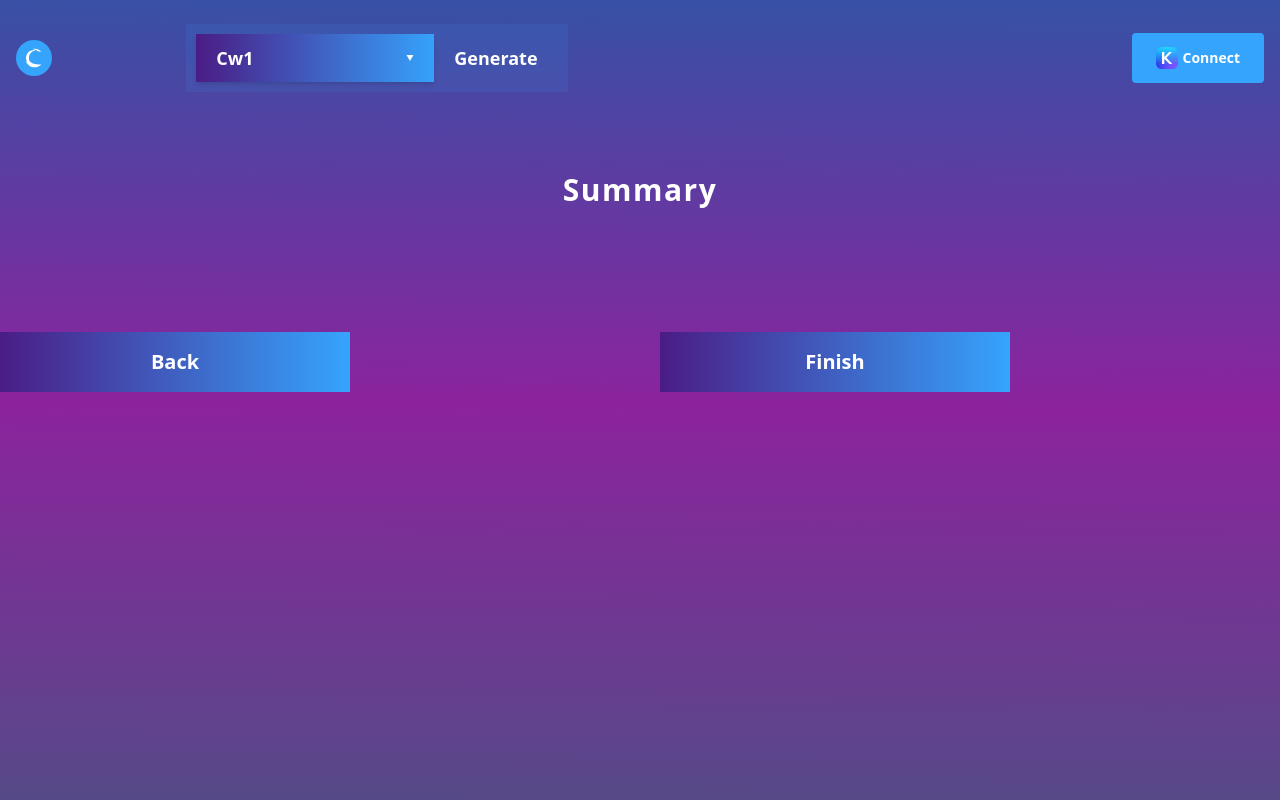
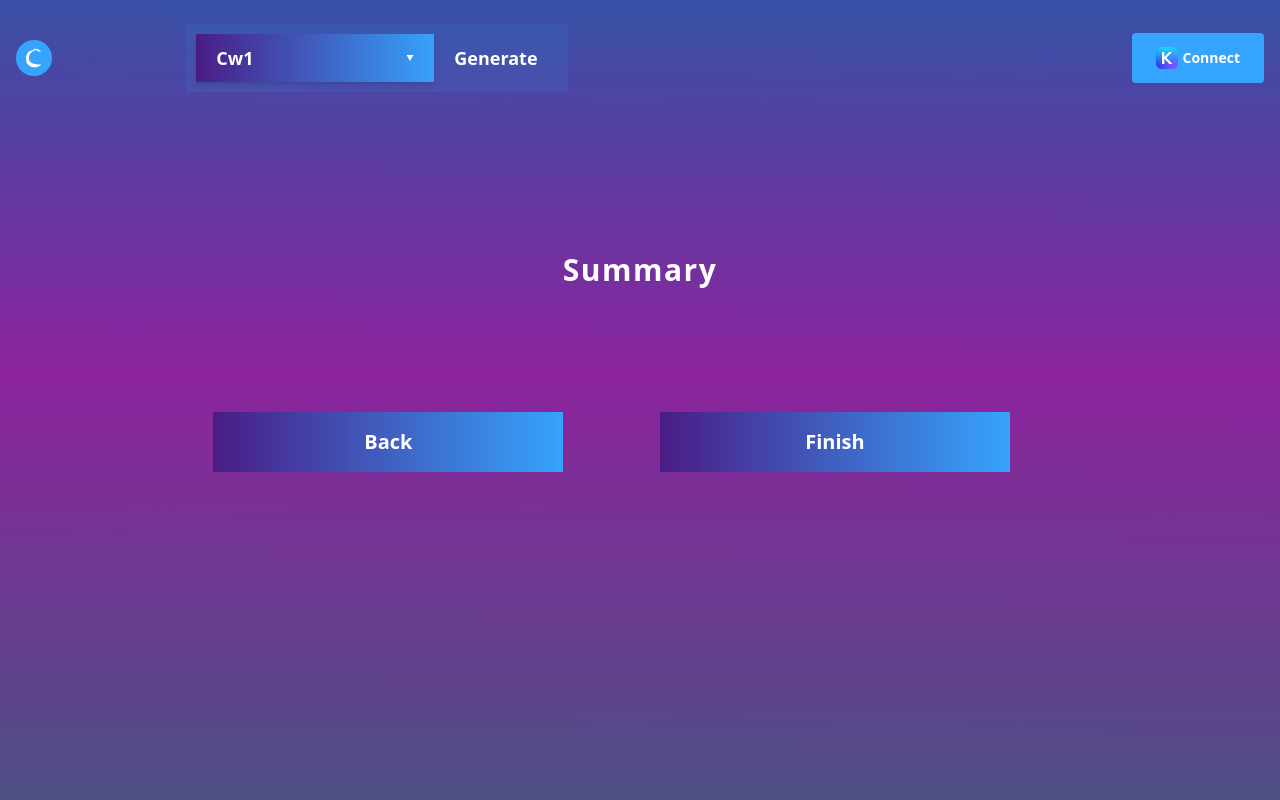
Before and after one commit to KkutaySarii/cosmwasm-contract-tool, a Next.js app: page /generate/summary in a window 1280 px wide. Shown: the top 800 px of the page. Built offline with nearby package versions, Linux system fonts and the light colour scheme; a web font is replaced by a local one.

Commit message:
css fixes

```diff
--- a/pages/generate/result.jsx
+++ b/pages/generate/result.jsx
@@ -114,7 +114,7 @@ const Result = () => {
   };
   return (
     <div className="container mx-auto my-20 px-5 flex justify-center flex-col">
-      <div className="flex gap-x-2 mt-10">
+      <div className="flex gap-x-2 mb-10">
         <button
           onClick={() => setShow(0)}
           className="px-3 py-2 text-white bg-blue-700 rounded-full shadow-md"
--- a/pages/generate/summary.jsx
+++ b/pages/generate/summary.jsx
@@ -13,13 +13,13 @@ function summary() {
     router.push("/generate/result");
   };
   return (
-    <div className="container mx-auto  min-h-screen mb-10">
+    <div className="container mx-auto flex justify-center  min-h-screen mb-10">
       {loading ? (
         <div className="">
           <LoadingComponent />
         </div>
       ) : (
-        <div className="mt-20">
+        <div className="mt-20 w-2/3">
           <div className="text-white text-poppins m-4 space-y-11 my-20">
             <h1 className="text-center text-3xl font-semibold tracking-wider mb-4">
               Summary
```
